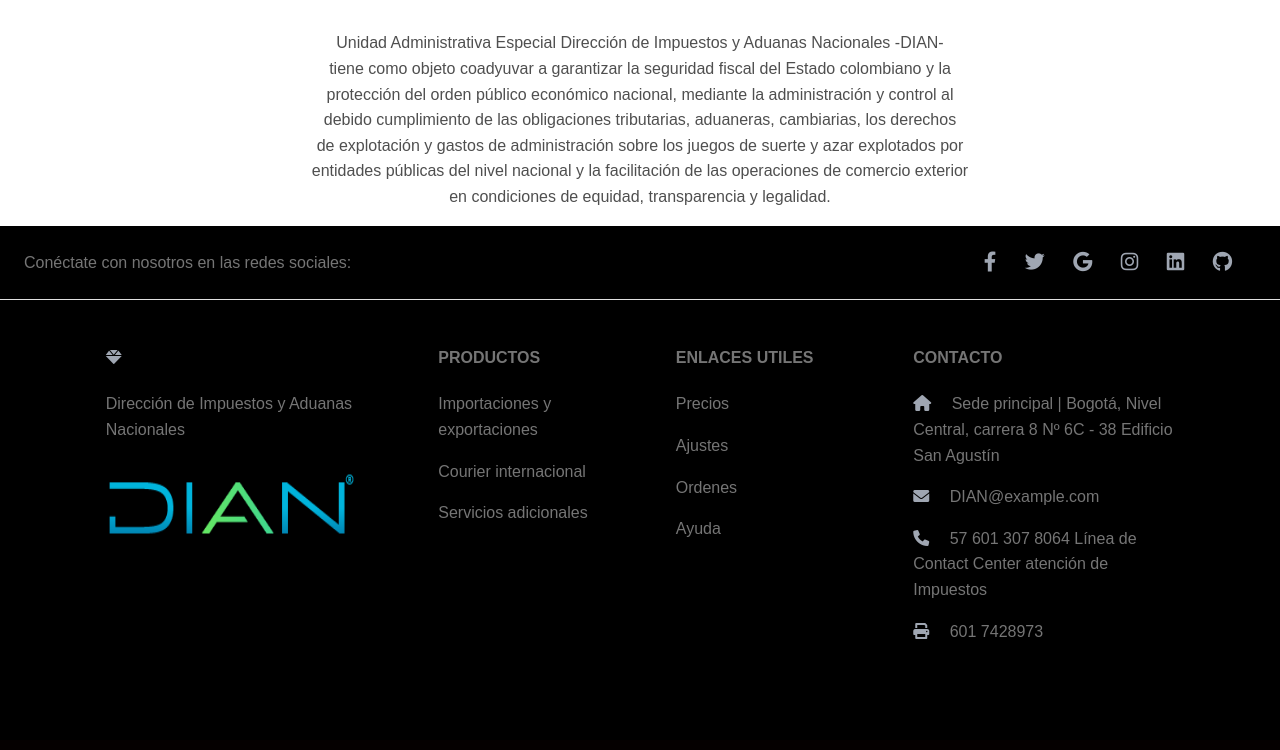
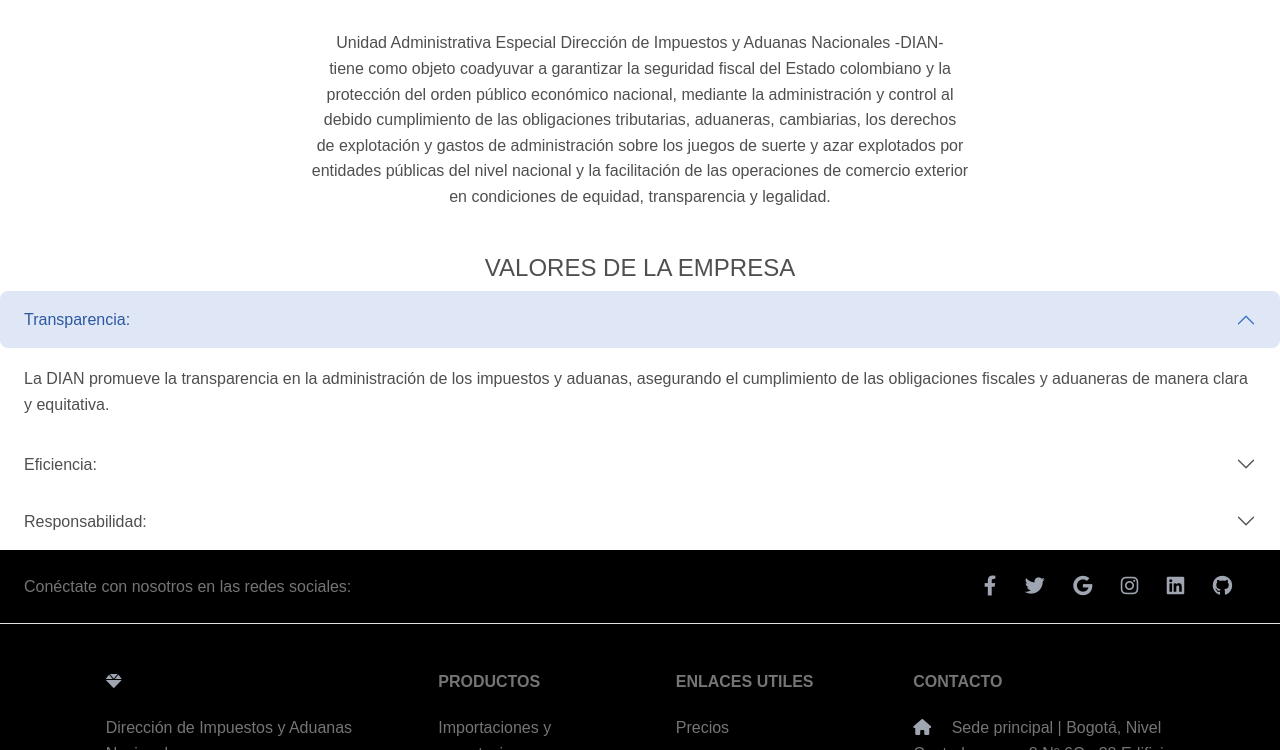
Before and after one commit to Felipe-08/SeminarioComputacionIpiales-Andres-Velasquez-, a plain HTML site: page nosotros.html in a window 1280 px wide. Shown: the part 580-1330 px from the top of the page. Drawn offline with Linux system fonts and the light colour scheme; a web font is replaced by a local one.

Commit message:
Version 2.0

```diff
--- a/nosotros.html
+++ b/nosotros.html
@@ -199,6 +199,54 @@
      en condiciones de equidad, transparencia y legalidad.</p>
 
 
+     <h4 style="text-align: center;"><br>VALORES DE LA EMPRESA</h4>
+
+
+     <div class="accordion accordion-borderless" id="accordionFlushExampleX">
+      <div class="accordion-item">
+        <h2 class="accordion-header" id="flush-headingOneX">
+          <button class="accordion-button" type="button" data-mdb-toggle="collapse"
+            data-mdb-target="#flush-collapseOneX" aria-expanded="true" aria-controls="flush-collapseOneX">
+            Transparencia:
+          </button>
+        </h2>
+        <div id="flush-collapseOneX" class="accordion-collapse collapse show"
+          aria-labelledby="flush-headingOneX" data-mdb-parent="#accordionFlushExampleX">
+          <div class="accordion-body">
+            La DIAN promueve la transparencia en la administración de los impuestos y aduanas, asegurando el cumplimiento de las obligaciones fiscales y aduaneras de manera clara y equitativa.
+          </div>
+        </div>
+      </div>
+      <div class="accordion-item">
+        <h2 class="accordion-header" id="flush-headingTwoX">
+          <button class="accordion-button collapsed" type="button" data-mdb-toggle="collapse"
+            data-mdb-target="#flush-collapseTwoX" aria-expanded="false" aria-controls="flush-collapseTwoX">
+            Eficiencia:
+          </button>
+        </h2>
+        <div id="flush-collapseTwoX" class="accordion-collapse collapse" aria-labelledby="flush-headingTwoX"
+          data-mdb-parent="#accordionFlushExampleX">
+          <div class="accordion-body">La eficiencia es un valor fundamental para la DIAN, buscando la optimización de los recursos y procesos para brindar un servicio ágil y efectivo a los contribuyentes y usuarios en general.
+          </div>
+        </div>
+      </div>
+      <div class="accordion-item">
+        <h2 class="accordion-header" id="flush-headingThreeX">
+          <button class="accordion-button collapsed" type="button" data-mdb-toggle="collapse"
+            data-mdb-target="#flush-collapseThreeX" aria-expanded="false" aria-controls="flush-collapseThreeX">
+            Responsabilidad:
+          </button>
+        </h2>
+        <div id="flush-collapseThreeX" class="accordion-collapse collapse" aria-labelledby="flush-headingThreeX"
+          data-mdb-parent="#accordionFlushExampleX">
+          <div class="accordion-body">
+            La DIAN asume la responsabilidad de administrar y recaudar los impuestos y aduanas de manera responsable, asegurando el cumplimiento de la normativa y generando confianza en los contribuyentes y en la sociedad en general.
+          </div>
+        </div>
+      </div>
+    </div>
+
+
   <!-- Footer -->
 <footer class="text-center text-lg-start bg-black text-muted">
     <!-- Section: Social media -->
```
Also changed, not shown: index.html (+0 -5 lines).
